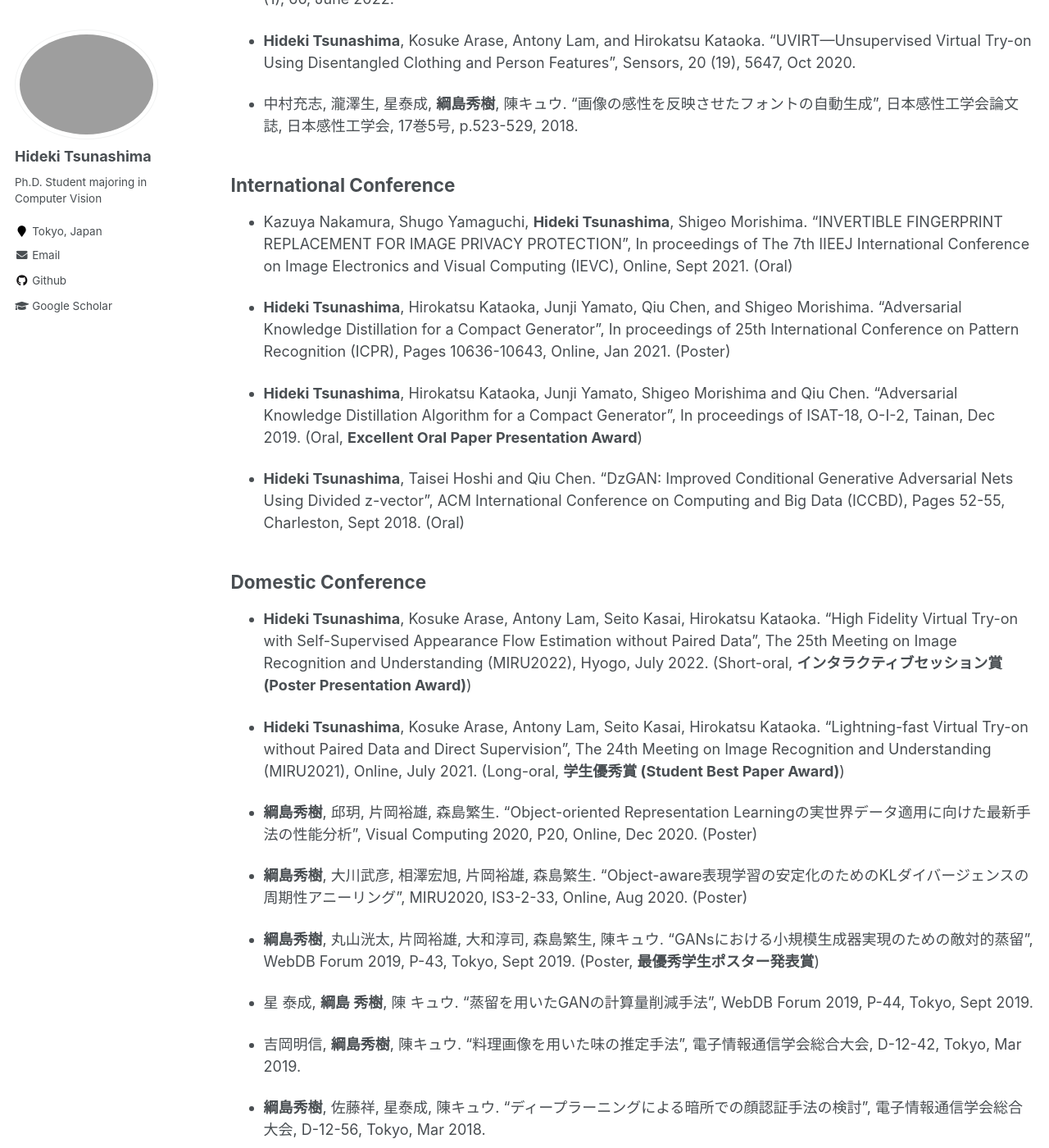
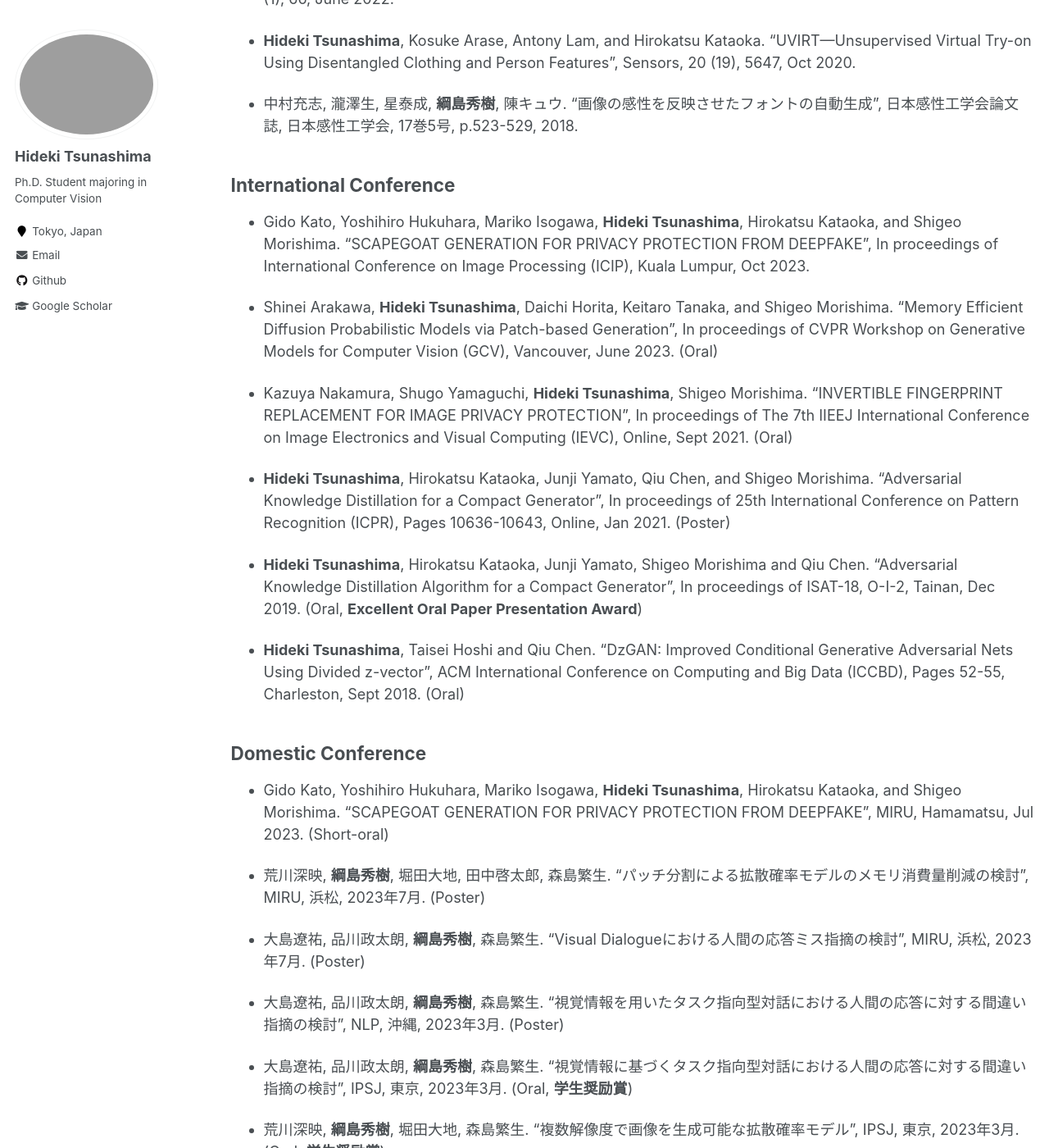
Before and after one commit to maguro27/hideki-tsunashima-page, a Jekyll site: the page built from _pages/cv.md, in a window 1280 px wide and 1400 px high, scrolled down 3339 px. Shown: the whole window at 82% size. Built offline with Jekyll 4.4.1, drawn with Linux system fonts in a browser that asks for light colours; some of the changed text lies outside the part shown.

Commit message:
add text

```diff
--- a/_pages/cv.md
+++ b/_pages/cv.md
@@ -92,6 +92,10 @@ Computer Vision Research Group
 
 
 ## International Conference
+* Gido Kato, Yoshihiro Hukuhara, Mariko Isogawa, **Hideki Tsunashima**, Hirokatsu Kataoka, and Shigeo Morishima. “SCAPEGOAT GENERATION FOR PRIVACY PROTECTION FROM DEEPFAKE”, In proceedings of International Conference on Image Processing (ICIP), Kuala Lumpur, Oct 2023.
+
+* Shinei Arakawa, **Hideki Tsunashima**, Daichi Horita, Keitaro Tanaka, and Shigeo Morishima. "Memory Efficient Diffusion Probabilistic Models via Patch-based Generation", In proceedings of CVPR Workshop on Generative Models for Computer Vision (GCV), Vancouver, June 2023. (Oral)
+
 * Kazuya Nakamura, Shugo Yamaguchi, **Hideki Tsunashima**, Shigeo Morishima. "INVERTIBLE FINGERPRINT REPLACEMENT FOR IMAGE PRIVACY PROTECTION", In proceedings of The 7th IIEEJ International Conference on Image Electronics and Visual Computing (IEVC), Online, Sept 2021. (Oral)
 
 * **Hideki Tsunashima**, Hirokatsu Kataoka, Junji Yamato, Qiu Chen, and Shigeo Morishima. “Adversarial Knowledge Distillation for a Compact Generator”, In proceedings of 25th International Conference on Pattern Recognition (ICPR), Pages 10636-10643, Online, Jan 2021. (Poster)
@@ -102,6 +106,18 @@ Computer Vision Research Group
 
 
 ## Domestic Conference
+* Gido Kato, Yoshihiro Hukuhara, Mariko Isogawa, **Hideki Tsunashima**, Hirokatsu Kataoka, and Shigeo Morishima. “SCAPEGOAT GENERATION FOR PRIVACY PROTECTION FROM DEEPFAKE”, MIRU, Hamamatsu, Jul 2023.  (Short-oral)
+
+* 荒川深映, **綱島秀樹**, 堀田大地, 田中啓太郎, 森島繁生. “パッチ分割による拡散確率モデルのメモリ消費量削減の検討”, MIRU, 浜松, 2023年7月. (Poster)
+
+* 大島遼祐, 品川政太朗, **綱島秀樹**, 森島繁生. “Visual Dialogueにおける人間の応答ミス指摘の検討”, MIRU, 浜松, 2023年7月. (Poster)
+
+* 大島遼祐, 品川政太朗, **綱島秀樹**, 森島繁生. “視覚情報を用いたタスク指向型対話における人間の応答に対する間違い指摘の検討”, NLP, 沖縄, 2023年3月. (Poster)
+
+* 大島遼祐, 品川政太朗, **綱島秀樹**, 森島繁生. “視覚情報に基づくタスク指向型対話における人間の応答に対する間違い指摘の検討”, IPSJ, 東京, 2023年3月. (Oral, **学生奨励賞**)
+
+* 荒川深映, **綱島秀樹**, 堀田大地, 森島繁生. “複数解像度で画像を生成可能な拡散確率モデル”, IPSJ, 東京, 2023年3月. (Oral, **学生奨励賞**)
+
 * **Hideki Tsunashima**, Kosuke Arase, Antony Lam, Seito Kasai, Hirokatsu Kataoka. “High Fidelity Virtual Try-on with Self-Supervised Appearance Flow Estimation without Paired Data”, The 25th Meeting on Image Recognition and Understanding (MIRU2022), Hyogo, July 2022. (Short-oral, **インタラクティブセッション賞 (Poster Presentation Award)**)
 
 * **Hideki Tsunashima**, Kosuke Arase, Antony Lam, Seito Kasai, Hirokatsu Kataoka. “Lightning-fast Virtual Try-on without Paired Data and Direct Supervision”, The 24th Meeting on Image Recognition and Understanding (MIRU2021), Online, July 2021. (Long-oral, **学生優秀賞 (Student Best Paper Award)**)
@@ -121,11 +137,17 @@ Computer Vision Research Group
 * 星泰成, 佐藤祥, **綱島秀樹**, 陳キュウ. “敵対的生成ネットワークを用いた顔画像生成手法”, 電子情報通信学会総合大会, D-12-62, Tokyo, Mar 2018.
 
 ## Award
-* The 25th Meeting on Image Recognition and Understanding (MIRU2022), インタラクティブセッション賞 (Poster Presentation Award), July 2022.
+* IPSJ2023 学生奨励賞 (Student Outstanding Paper Award) Mar 2023. (視覚情報に基づくタスク指向型対話における人間の応答に対する間違い指摘の検討)
+
+* IPSJ2023 学生奨励賞 (Student Outstanding Paper Award) Mar 2023. (複数解像度で画像を生成可能な拡散確率モデル)
+
+* The 25th Meeting on Image Recognition and Understanding (MIRU2022), インタラクティブセッション賞 (Outstanding Poster Presentation Award), July 2022.
 
 * The 25th Meeting on Image Recognition and Understanding (MIRU2022), MIRU論文評価貢献賞 (Outstanding Reviewer Award), July 2022.
 
 * The 24th Meeting on Image Recognition and Understanding (MIRU2021), 学生優秀賞 (Student Best Paper Award), July 2021.
+
+* 2020年度工学院大学大学表彰 (University Award in Kogakuin University 2020).
 
 * 18th International Symposium on Advanced Technology (ISAT-18), Excellent Oral Paper Presentation Award, Dec 2019.
 
@@ -135,6 +157,8 @@ Computer Vision Research Group
 
 
 # Review
+* The 26th Meeting on Image Recognition and Understanding (MIRU2023)
+
 * The 25th Meeting on Image Recognition and Understanding (MIRU2022), **MIRU論文評価貢献賞 (Outstanding Reviewer Award)**
 
 * Thirty-ninth International Conference on Machine Learning (ICML2022)
@@ -148,6 +172,9 @@ Computer Vision Research Group
     {% include archive-single-talk-cv.html %}
   {% endfor %}</ul>
 -->
+
+* ## Paper introduction of MR-VAE
+[【ICLR2023論文解説】Disentanglementは自由自在！？MR-VAEの紹介【cvpaper.challengeコラボ企画】](https://www.youtube.com/watch?v=2B9ZvL-v0Jg&t=38s7)
 * ## Paper introduction of StyleNeRF
 [Talk of the Histry of GANs（【スキルアップAIキャンプ】第79回『 生成モデルはまだまだ進化している！ GAN
     の研究動向紹介』）](https://lp.skillupai.com/20220907)
```
Also changed, not shown: other parts of _pages/cv.md (+2 -1 lines), _pages/publications.md (+23 -1 lines), _pages/talks.html (+11 -2 lines), 1 other file.
